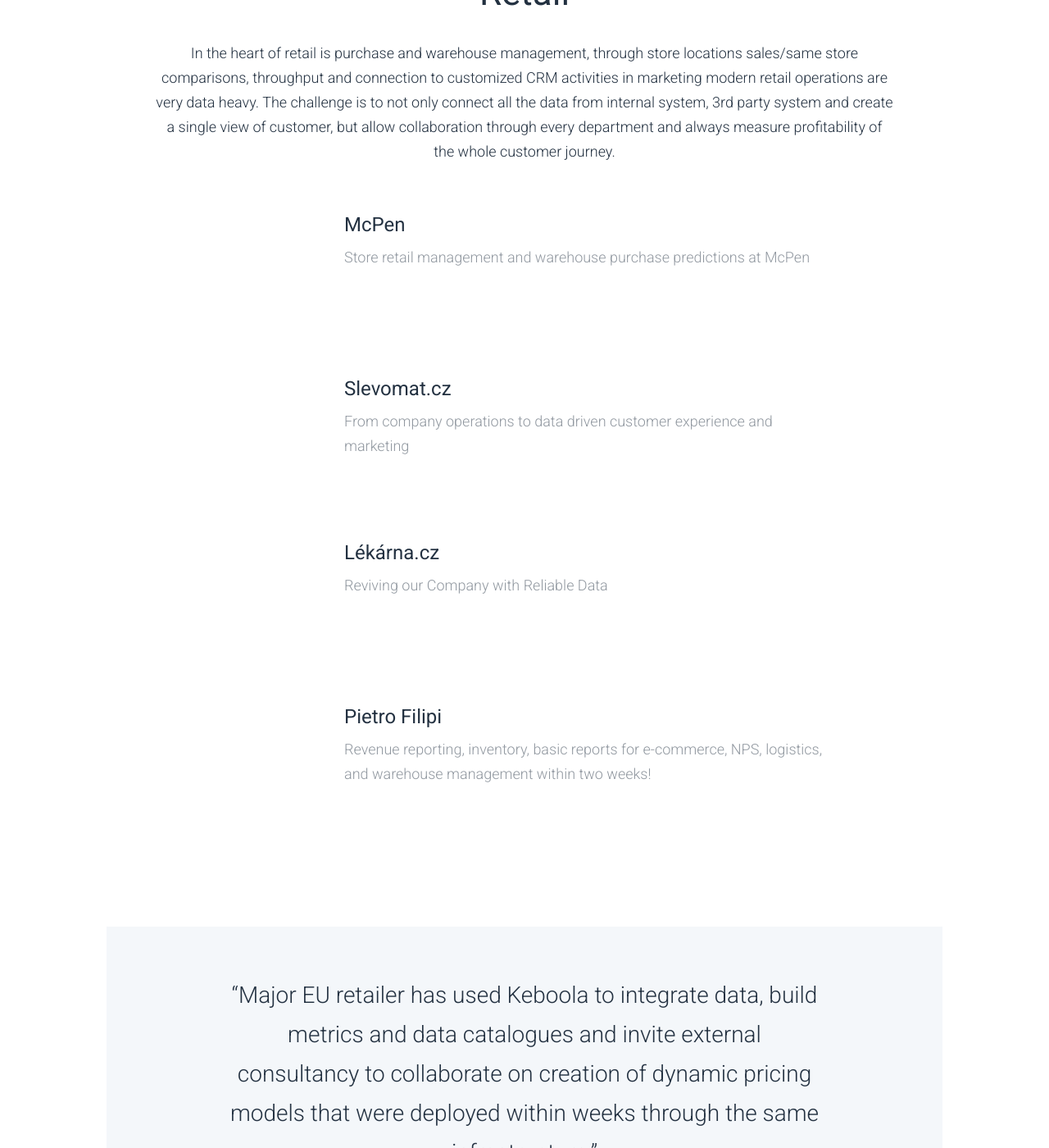
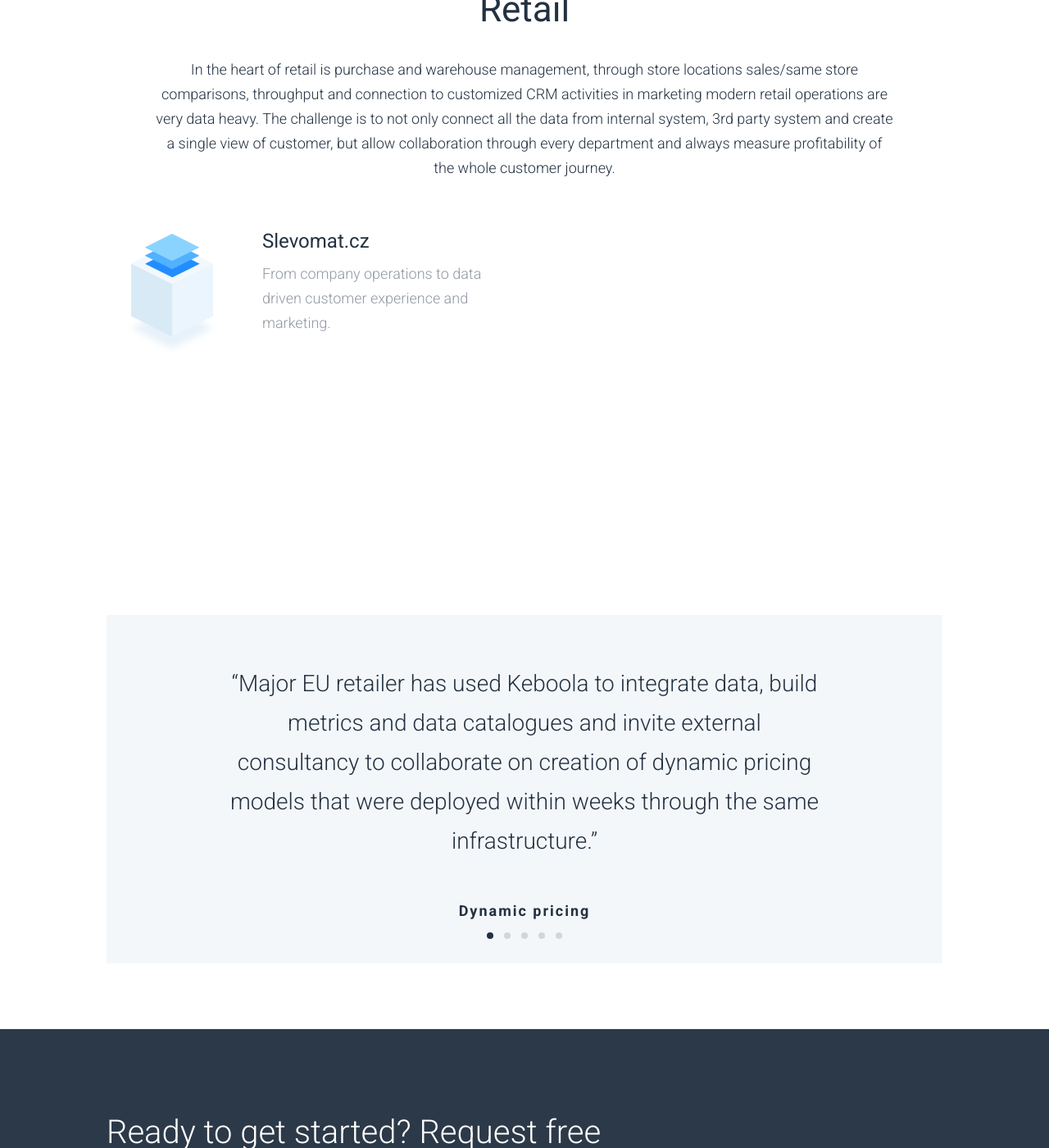
Before and after one commit to keboola/website, a Jekyll site: the page built from _solutions/solutions.md, in a window 1280 px wide and 1400 px high, scrolled down 1447 px. Shown: the whole window at 82% size. Built offline with Jekyll 4.4.1, drawn with Linux system fonts in a browser that asks for light colours; nearby versions of some CDN libraries.

Commit message:
Update from Forestry.io - Updated solutions.md

```diff
--- a/_solutions/solutions.md
+++ b/_solutions/solutions.md
@@ -37,15 +37,12 @@
     system and create a single view of customer, but allow collaboration through every
     department and always measure profitability of the whole customer journey.
   list:
-  - desc: Store retail management and warehouse purchase predictions at McPen
-    title: McPen
-  - desc: From company operations to data driven customer experience and marketing
+  - icotype: blue
     title: Slevomat.cz
-  - title: Lékárna.cz
-    desc: Reviving our Company with Reliable Data
-  - title: Pietro Filipi
-    desc: Revenue reporting, inventory, basic reports for e-commerce, NPS, logistics,
-      and warehouse management within two weeks!
+    desc: From company operations to data driven customer experience and marketing.
+  - {}
+  - {}
+  - {}
 - template: review
   block: review
   list:
```
Also changed, not shown: other parts of _solutions/solutions.md (+2 -2 lines).
